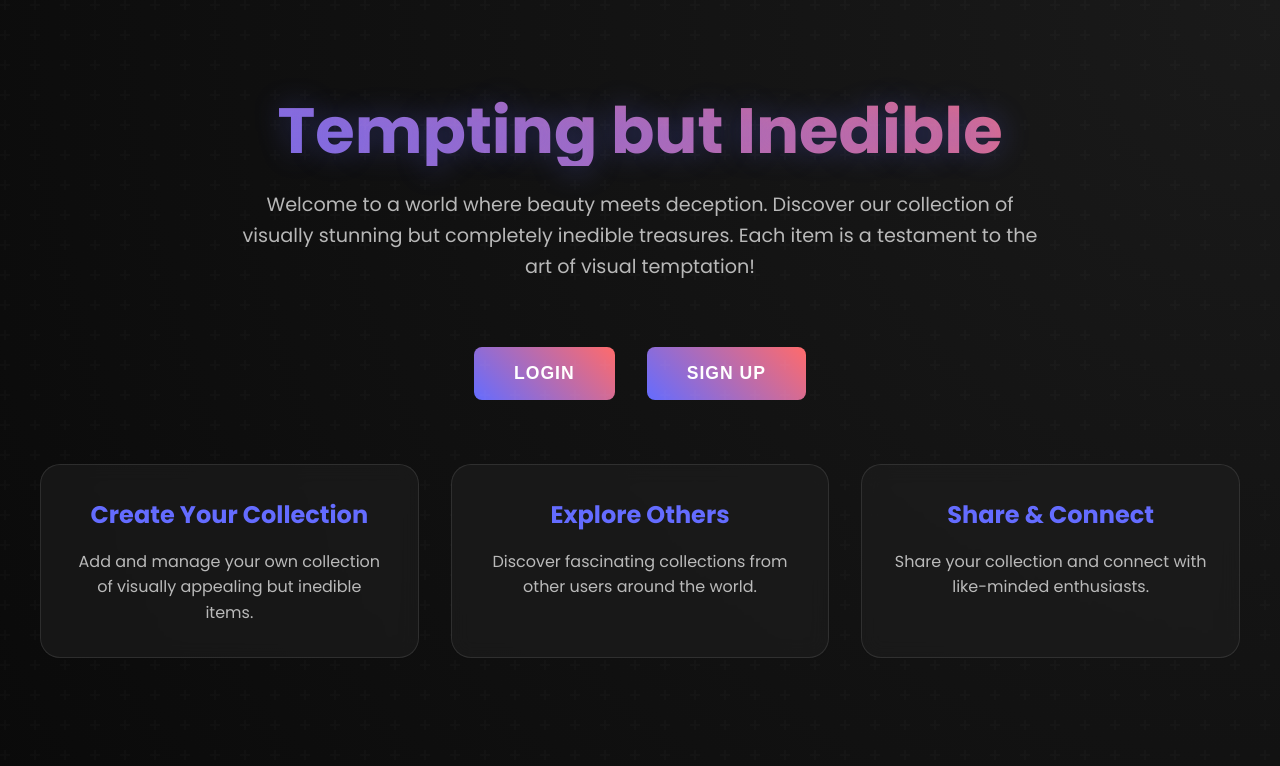
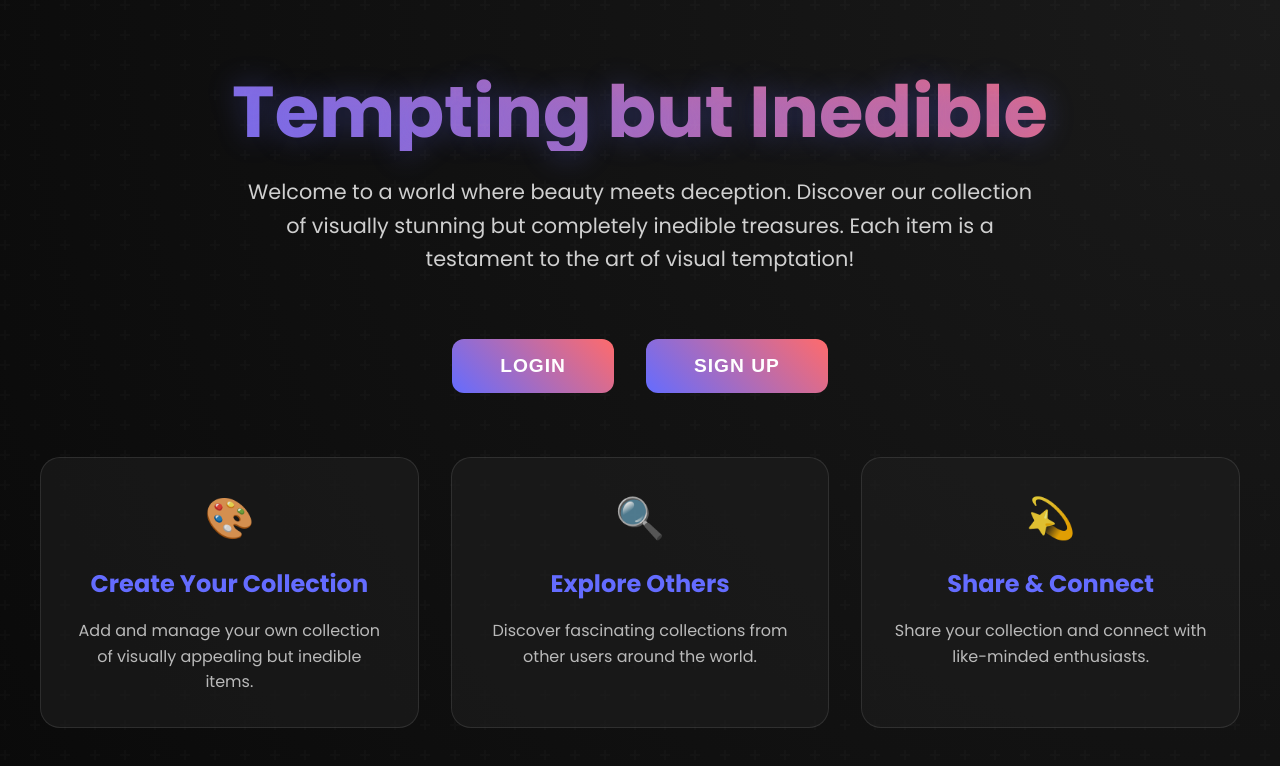
Before and after one commit to kalviumcommunity/S72_Shivam_Singh_Tempting_But_Inedible, a React (Vite) app in the folder frontend/: page / in a window 1280 px wide. Shown: the top 766 px of the page. Built offline with nearby package versions, Linux system fonts and the light colour scheme.

Commit message:
doing changes

```diff
--- a/frontend/src/components/Navbar.jsx
+++ b/frontend/src/components/Navbar.jsx
@@ -4,7 +4,6 @@ import styled from 'styled-components';
 
 const Navbar = () => {
   const navigate = useNavigate();
-  const user = JSON.parse(localStorage.getItem('user'));
 
   const handleLogout = () => {
     localStorage.removeItem('user');
@@ -15,15 +14,12 @@ const Navbar = () => {
     <NavContainer>
       <NavBrand>Tempting but Inedible</NavBrand>
       <NavLinks>
-        <NavLink to="/">Home</NavLink>
+        <NavLink to="/collection">Home</NavLink>
         <NavLink to="/explore">Explore</NavLink>
-        <NavLink to="/collection">My Collection</NavLink>
       </NavLinks>
-      {user && (
-        <LogoutButton onClick={handleLogout}>
-          Logout
-        </LogoutButton>
-      )}
+      <LogoutButton onClick={handleLogout}>
+        Logout
+      </LogoutButton>
     </NavContainer>
   );
 };
--- a/frontend/src/components/login.jsx
+++ b/frontend/src/components/login.jsx
@@ -34,18 +34,15 @@ const Login = () => {
         throw new Error(data.error || 'Login failed');
       }
 
-      // Store user data in localStorage
       localStorage.setItem('user', JSON.stringify(data.user));
-
-      // Navigate to home page
-      navigate('/');
+      navigate('/collection');
     } catch (err) {
       setError(err.message);
     }
   };
 
   const handleSignupClick = () => {
-    navigate('/');
+    navigate('/signup');
   };
 
   return (
--- a/frontend/src/index.css
+++ b/frontend/src/index.css
@@ -25,6 +25,15 @@ body {
   background: radial-gradient(circle at top right, #1a1a1a, #0a0a0a);
   position: relative;
   overflow-x: hidden;
+}
+
+.app-container {
+  padding-top: 0;
+  min-height: 100vh;
+}
+
+.app-container.authenticated {
+  padding-top: 80px;
 }
 
 body::before {
--- a/frontend/src/main.jsx
+++ b/frontend/src/main.jsx
@@ -1,26 +1,98 @@
-import React from "react";
+import React, { useEffect } from "react";
 import ReactDOM from "react-dom/client";
-import { BrowserRouter as Router, Routes, Route } from "react-router-dom";
-import LandingPage from "./LandingPage";
+import { BrowserRouter as Router, Routes, Route, Navigate, useNavigate } from "react-router-dom";
 import Login from "./components/login";
 import Navbar from "./components/Navbar";
 import ExplorePage from "./components/ExplorePage";
 import Entities from "./components/Entities";
 import HomePage from "./pages/HomePage";
+import AuthPage from "./components/signup";
 import "./index.css";
 
+const AuthWrapper = ({ children }) => {
+  const navigate = useNavigate();
+
+  useEffect(() => {
+    const checkAuth = () => {
+      try {
+        const user = JSON.parse(localStorage.getItem('user'));
+        if (!user || !user.id) {
+          navigate('/login');
+        }
+      } catch {
+        navigate('/login');
+      }
+    };
+
+    checkAuth();
+  }, [navigate]);
+
+  return children;
+};
+
 const App = () => {
-  const isAuthenticated = localStorage.getItem('user');
+  const isAuthenticated = () => {
+    try {
+      const user = JSON.parse(localStorage.getItem('user'));
+      return user && user.id;
+    } catch {
+      return false;
+    }
+  };
 
   return (
     <Router>
-      {isAuthenticated && <Navbar />}
-      <Routes>
-        <Route path="/" element={isAuthenticated ? <Entities /> : <HomePage />} />
-        <Route path="/login" element={<Login />} />
-        <Route path="/explore" element={isAuthenticated ? <ExplorePage /> : <Login />} />
-        <Route path="/collection" element={isAuthenticated ? <Entities /> : <Login />} />
-      </Routes>
+      {isAuthenticated() && <Navbar />}
+      <div className={`app-container ${isAuthenticated() ? 'authenticated' : ''}`}>
+        <Routes>
+          <Route
+            path="/"
+            element={
+              isAuthenticated() ? (
+                <Navigate to="/collection" replace />
+              ) : (
+                <HomePage />
+              )
+            }
+          />
+          <Route
+            path="/login"
+            element={
+              isAuthenticated() ? (
+                <Navigate to="/collection" replace />
+              ) : (
+                <Login />
+              )
+            }
+          />
+          <Route
+            path="/signup"
+            element={
+              isAuthenticated() ? (
+                <Navigate to="/collection" replace />
+              ) : (
+                <AuthPage />
+              )
+            }
+          />
+          <Route
+            path="/explore"
+            element={
+              <AuthWrapper>
+                <ExplorePage />
+              </AuthWrapper>
+            }
+          />
+          <Route
+            path="/collection"
+            element={
+              <AuthWrapper>
+                <Entities />
+              </AuthWrapper>
+            }
+          />
+        </Routes>
+      </div>
     </Router>
   );
 };
--- a/frontend/src/pages/HomePage.jsx
+++ b/frontend/src/pages/HomePage.jsx
@@ -7,6 +7,7 @@ const HomePage = () => {
 
   return (
     <HomeContainer>
+      <ContentWrapper>
         <Header>
           <Title>Tempting but Inedible</Title>
           <Subtitle>
@@ -18,48 +19,75 @@ const HomePage = () => {
 
         <ButtonContainer>
           <AuthButton onClick={() => navigate('/login')}>Login</AuthButton>
-        <AuthButton onClick={() => navigate('/')}>Sign Up</AuthButton>
+          <AuthButton onClick={() => navigate('/signup')}>Sign Up</AuthButton>
         </ButtonContainer>
 
         <FeaturesGrid>
           <FeatureCard>
+            <FeatureIcon>🎨</FeatureIcon>
             <h3>Create Your Collection</h3>
             <p>Add and manage your own collection of visually appealing but inedible items.</p>
           </FeatureCard>
           <FeatureCard>
+            <FeatureIcon>🔍</FeatureIcon>
             <h3>Explore Others</h3>
             <p>Discover fascinating collections from other users around the world.</p>
           </FeatureCard>
           <FeatureCard>
+            <FeatureIcon>💫</FeatureIcon>
             <h3>Share & Connect</h3>
             <p>Share your collection and connect with like-minded enthusiasts.</p>
           </FeatureCard>
         </FeaturesGrid>
+      </ContentWrapper>
     </HomeContainer>
   );
 };
 
 const HomeContainer = styled.div`
-  padding: 6rem 2rem 2rem;
   min-height: 100vh;
+  display: flex;
+  align-items: center;
+  justify-content: center;
+  padding: 2rem;
+  background: radial-gradient(circle at top right, #1a1a1a, #0a0a0a);
+`;
+
+const ContentWrapper = styled.div`
+  max-width: 1200px;
+  width: 100%;
+  margin: 0 auto;
 `;
 
 const Header = styled.header`
   text-align: center;
   margin-bottom: 4rem;
+  animation: fadeIn 1s ease-out;
+
+  @keyframes fadeIn {
+    from {
+      opacity: 0;
+      transform: translateY(-20px);
+    }
+    to {
+      opacity: 1;
+      transform: translateY(0);
+    }
+  }
 `;
 
 const Title = styled.h1`
-  font-size: 4em;
+  font-size: 4.5em;
   background: linear-gradient(45deg, #646cff, #ff6b6b);
   -webkit-background-clip: text;
   -webkit-text-fill-color: transparent;
   margin-bottom: 1.5rem;
+  text-shadow: 0 0 30px rgba(100, 108, 255, 0.3);
 `;
 
 const Subtitle = styled.p`
-  font-size: 1.2rem;
-  color: rgba(255, 255, 255, 0.7);
+  font-size: 1.3rem;
+  color: rgba(255, 255, 255, 0.8);
   max-width: 800px;
   margin: 0 auto;
   line-height: 1.6;
@@ -70,33 +98,67 @@ const ButtonContainer = styled.div`
   justify-content: center;
   gap: 2rem;
   margin: 3rem 0;
+  animation: slideUp 1s ease-out 0.3s both;
+
+  @keyframes slideUp {
+    from {
+      opacity: 0;
+      transform: translateY(20px);
+    }
+    to {
+      opacity: 1;
+      transform: translateY(0);
+    }
+  }
 `;
 
 const AuthButton = styled.button`
-  padding: 1rem 2.5rem;
-  font-size: 1.1rem;
+  padding: 1rem 3rem;
+  font-size: 1.2rem;
   font-weight: 600;
   border: none;
-  border-radius: 8px;
+  border-radius: 12px;
   cursor: pointer;
   transition: all 0.3s ease;
   background: linear-gradient(45deg, #646cff, #ff6b6b);
   color: white;
   text-transform: uppercase;
   letter-spacing: 1px;
+  position: relative;
+  overflow: hidden;
+
+  &:before {
+    content: '';
+    position: absolute;
+    top: 0;
+    left: -100%;
+    width: 100%;
+    height: 100%;
+    background: linear-gradient(
+      90deg,
+      transparent,
+      rgba(255, 255, 255, 0.2),
+      transparent
+    );
+    transition: 0.5s;
+  }
 
   &:hover {
     transform: translateY(-2px);
-    box-shadow: 0 5px 15px rgba(100, 108, 255, 0.4);
+    box-shadow: 0 7px 20px rgba(100, 108, 255, 0.4);
+
+    &:before {
+      left: 100%;
+    }
   }
 `;
 
 const FeaturesGrid = styled.div`
   display: grid;
-  grid-template-columns: repeat(auto-fit, minmax(250px, 1fr));
+  grid-template-columns: repeat(auto-fit, minmax(300px, 1fr));
   gap: 2rem;
-  max-width: 1200px;
   margin: 4rem auto 0;
+  animation: slideUp 1s ease-out 0.6s both;
 `;
 
 const FeatureCard = styled.div`
@@ -106,15 +168,17 @@ const FeatureCard = styled.div`
   padding: 2rem;
   text-align: center;
   border: 1px solid rgba(255, 255, 255, 0.1);
-  transition: transform 0.3s ease;
+  transition: all 0.3s ease;
 
   &:hover {
     transform: translateY(-5px);
+    border-color: rgba(100, 108, 255, 0.3);
+    box-shadow: 0 10px 30px rgba(100, 108, 255, 0.1);
   }
 
   h3 {
     color: #646cff;
-    margin-bottom: 1rem;
+    margin: 1rem 0;
     font-size: 1.5rem;
   }
 
@@ -124,4 +188,19 @@ const FeatureCard = styled.div`
   }
 `;
 
+const FeatureIcon = styled.div`
+  font-size: 2.5rem;
+  margin-bottom: 1rem;
+  animation: bounce 2s infinite;
+
+  @keyframes bounce {
+    0%, 100% {
+      transform: translateY(0);
+    }
+    50% {
+      transform: translateY(-10px);
+    }
+  }
+`;
+
 export default HomePage;
```
Lines whose indentation alone changed are shown as unchanged.
